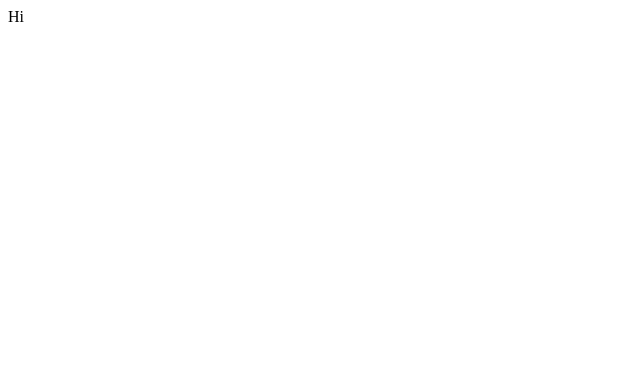
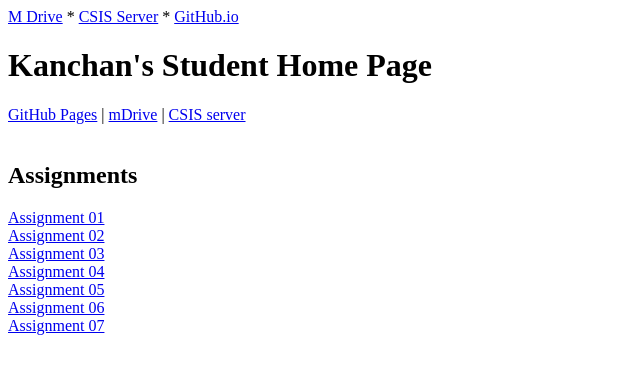
Before and after one commit to lavenderfield/lavenderfield.io, a plain HTML site: page index.html in a window 1280 px wide. Shown: the whole page, without its empty margins (0-640 px from the left). Drawn offline with Linux system fonts and the light colour scheme.

Commit message:
Update index.html

```diff
--- a/index.html
+++ b/index.html
@@ -1 +1,26 @@
-Hi
+<nav>
+  <a href="http://webp.svsu.edu/~gpcorser/">M Drive</a> *
+  <a href="https://csis.svsu.edu/~gpcorser/">CSIS Server</a> *
+  <a href="https://georgecorser.github.io/">GitHub.io</a>
+</nav>
+<h1>Kanchan's Student Home Page</h1>
+<a href="#">GitHub Pages</a> |
+<a href="#">mDrive</a> |
+<a href="#">CSIS server</a>
+<br />
+<br />
+<h2>Assignments</h2>
+<a href="#">Assignment 01</a>
+<br />
+<a href="#">Assignment 02</a>
+<br />
+<a href="#">Assignment 03</a>
+<br />
+<a href="#">Assignment 04</a>
+<br />
+<a href="#">Assignment 05</a>
+<br />
+<a href="#">Assignment 06</a>
+<br />
+<a href="#">Assignment 07</a>
+<br />
```
